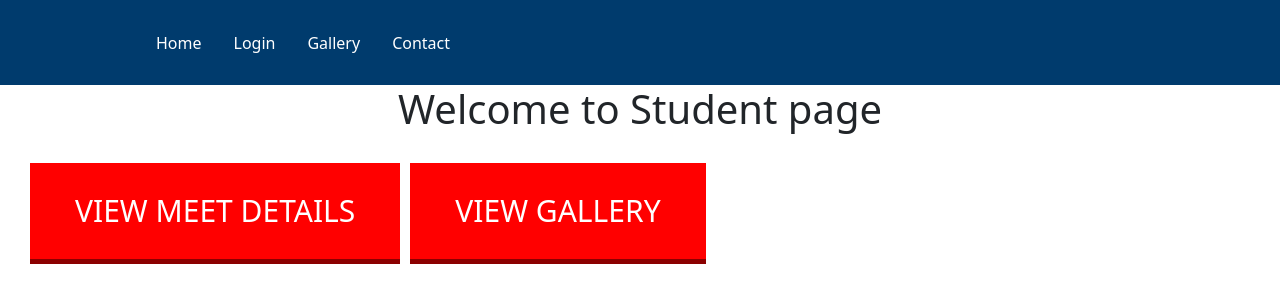
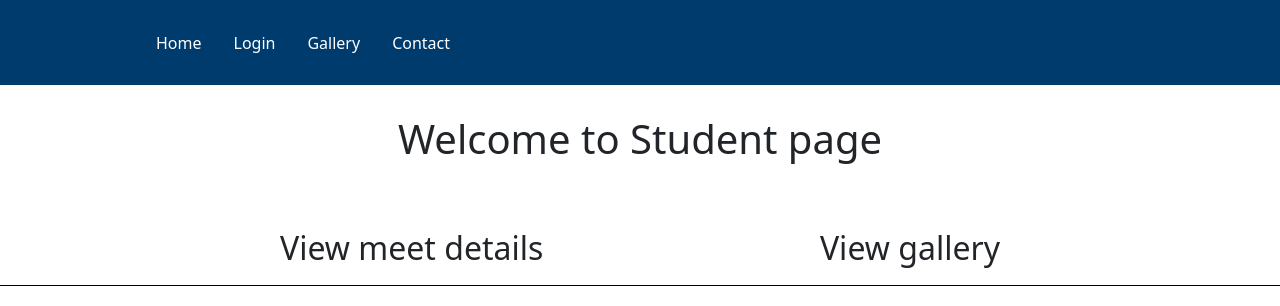
Before and after one commit to RishithaN/NSS-Management-System, a React (Create React App) app: page /student in a window 1280 px wide. Shown: the top 306 px of the page. Built offline with nearby package versions, Linux system fonts and the light colour scheme.

Commit message:
Added css to meet details and gallery 31-02-23

```diff
--- a/src/Admin.js
+++ b/src/Admin.js
@@ -1,5 +1,6 @@
 
 import React , { useState } from "react";
+import "./Student.css"
 
 
 const Admin = () => {
@@ -260,19 +261,19 @@ const getAllMeetDetails = async () => {
 
       <div>
 
-        <div className="studentNav">
+        <header className="studentNav">
 
-          <h2 onClick={handleMeetUploadForStudent} className="navStudent">Upload meet details</h2>
+          <h2 onClick={handleMeetUploadForStudent} style={{textAlign:"left", marginLeft:20}}>Upload meet details</h2>
           <br/>
-          <h2 onClick={handleGalleryUploadForStudent} className="navStudent">Upload gallery</h2>
+          <h2 onClick={handleGalleryUploadForStudent} style={{textAlign:"left", marginLeft:90}}>Upload gallery</h2>
           <br/>
-          <h2 onClick={handleMeetViewForStudent} className="navStudent">View meets</h2>
+          <h2 onClick={handleMeetViewForStudent} style={{textAlign:"left", marginLeft:90}}>View meets</h2>
           <br/>
-          <h2 onClick={handleGalleryViewForStudent} className="navStudent">View Gallery</h2>
+          <h2 onClick={handleGalleryViewForStudent} style={{textAlign:"left", marginLeft:100}}>View Gallery</h2>
           <br/>
 
 
-          </div>
+          </header>
 
           {isMeet && (
                     <div>
@@ -364,15 +365,15 @@ const getAllMeetDetails = async () => {
 
                             {
                                     meetArray.map((row) =>
-                                        <ul>
-                                                <li>{row.mtitle}</li>
-                                                <li>{row.mtype}</li>
-                                                <li>{row.mtotal}</li>
-                                                <li>{row.mdescription}</li>
+                                    <ul style={{listStyleType: "none"}}>
+                                          <li><b><u>Title: {row.mtitle}</u></b></li>
+                                          <li>Meet/Manual: {row.mtype}</li>
+                                          <li>Number of Atendees: {row.mtotal}</li>
+                                          <li>Description: {row.mdescription}</li>
 
-                                                <br/>
+                                          <br/>
 
-                                        </ul>
+                                  </ul>
 
 
                                     )
@@ -390,7 +391,7 @@ const getAllMeetDetails = async () => {
                               <div className="gallery">
                               {images.map(image => (
 
-                              <img
+                              <img style={{padding: 5, display: 'inline-block'}}
                                   sizes="(min-width: 960px) 33vw, (min-width: 640px) 50vw, 100vw"
                                   src={process.env.PUBLIC_URL + image.image_loc}
                                   alt="Gallery Images"
--- a/src/OverallAdmin.js
+++ b/src/OverallAdmin.js
@@ -1,6 +1,7 @@
 import React , { useState } from "react";
 import './OverallAdmin.css';
 import './Admin.css'
+import './Student.css'
 
 const OverallAdmin = () => {
 
@@ -176,19 +177,18 @@ const OverallAdmin = () => {
                         <br/>
                         <br/>
 
-                        <h1>Welcome to Student page</h1>
+                        <h1>Welcome to Overall Admin page</h1>
 
 
                         <br/>
                         <br/>
 
-                        <div className="studentNav2">
+                        <header>
 
-                <h2 onClick={handleMeetViewForStudent} className="navStudent">View meet details</h2>
-                <br/>
-                <h2 onClick={handleGalleryViewForStudent} className="navStudent">View gallery</h2>
+                <h2 onClick={handleMeetViewForStudent} style={{textAlign:"left", marginLeft:100}}>View meet details</h2>
+                <h2 onClick={handleGalleryViewForStudent} style={{textAlign:"left", marginRight:100}}>View gallery</h2>
 
-                </div>
+                </header>
 
 
 
@@ -197,15 +197,15 @@ const OverallAdmin = () => {
 
                             {
                                     meetArray.map((row) =>
-                                        <ul>
-                                                <li>{row.mtitle}</li>
-                                                <li>{row.mtype}</li>
-                                                <li>{row.mtotal}</li>
-                                                <li>{row.mdescription}</li>
+                                    <ul style={{listStyleType: "none"}}>
+                                            <li><b><u>Title: {row.mtitle}</u></b></li>
+                                            <li>Meet/Manual: {row.mtype}</li>
+                                            <li>Number of Atendees: {row.mtotal}</li>
+                                            <li>Description: {row.mdescription}</li>
 
-                                                <br/>
+                                            <br/>
 
-                                        </ul>
+                                    </ul>
 
 
                                     )
@@ -221,7 +221,7 @@ const OverallAdmin = () => {
                         <div className="gallery">
                                 {images.map(image => (
 
-                                <img
+                                <img style={{padding: 5, display: 'inline-block'}}
                                     sizes="(min-width: 960px) 33vw, (min-width: 640px) 50vw, 100vw"
                                     src={process.env.PUBLIC_URL + image.image_loc}
                                     alt="Gallery Images"
--- /dev/null
+++ b/src/Student.css
@@ -0,0 +1,44 @@
+/* Split the screen in half */
+/*.split {
+    height: 100%;
+    width: 50%;
+    position: fixed;
+    z-index: 1;
+    top: 0;
+    overflow: auto;
+    padding-top: 20px;
+  }
+
+  /* Control the left side */
+  /*.left {
+    left: 0;
+    overflow: scroll;
+    scroll-behavior:auto ;
+    margin-top: 200px;
+
+  }
+
+  /* Control the right side */
+  /*.right {
+    right: 0;
+    margin-top: 300px;
+  }
+
+  /* If you want the content centered horizontally and vertically */
+  /*.centered {
+    position: absolute;
+    top: 50%;
+    left: 50%;
+    transform: translate(-50%, -50%);
+    text-align: center;
+  }*/
+  header {
+    display: flex;
+    align-items: center;
+
+    /* Remove the next line if you want the span to appear next to the h1 */
+    justify-content: space-between;
+
+    border-bottom: 1px solid #000;
+    padding: 10px 30px;
+  }
--- a/src/Student.js
+++ b/src/Student.js
@@ -1,6 +1,6 @@
 import React , { useState } from "react";
 // import Imgix from "react-imgix";
-import './Admin.css';
+import "./Student.css"
 
 
 const Student = () => {
@@ -128,32 +128,24 @@ const Student = () => {
 
        <div>
 
-                <h1>Welcome to Student page</h1>
-
-                <div className="studentNav2">
-
-                <h2 onClick={handleMeetViewForStudent} className="navStudent">View meet details</h2>
-                <br/>
-                <h2 onClick={handleGalleryViewForStudent} className="navStudent">View gallery</h2>
-
-
-                <br/> <br/>
-
-
-                </div>
-
+                <h1 style={{marginTop:30}}>Welcome to Student page</h1><br/><br/>
+<header>
+                <h2 onClick={handleMeetViewForStudent} style={{textAlign:"left", marginLeft:250}}>View meet details</h2>
+                <h2 onClick={handleGalleryViewForStudent}style={{textAlign:"right", marginRight:250}}>View gallery</h2>
+</header>
 
 
                 {isMeet && (
-                    <div>
-
+                    <div><div class="split left">
+                    <div class="centered">
+<br/>
                             {
                                     meetArray.map((row) =>
-                                        <ul>
-                                                <li>{row.mtitle}</li>
-                                                <li>{row.mtype}</li>
-                                                <li>{row.mtotal}</li>
-                                                <li>{row.mdescription}</li>
+                                        <ul style={{listStyleType: "none"}}>
+                                                <li><b><u>Title: {row.mtitle}</u></b></li>
+                                                <li>Meet/Manual: {row.mtype}</li>
+                                                <li>Number of Atendees: {row.mtotal}</li>
+                                                <li>Description: {row.mdescription}</li>
 
                                                 <br/>
 
@@ -164,16 +156,17 @@ const Student = () => {
 
                             }
 
-
+</div></div>
                     </div>
                 )}
 
                 {isGallery && (
-
-                    <div className="gallery">
+                    <div class="split right">
+                    <div class="centered">
+                    <div className="gallery" style={{margin:50}}>
                             {images.map(image => (
 
-                            <img
+                            <img  style={{padding: 5, display: 'inline-block'}}
                                 sizes="(min-width: 960px) 33vw, (min-width: 640px) 50vw, 100vw"
                                 src={process.env.PUBLIC_URL + image.image_loc}
                                 alt="Gallery Images"
@@ -182,7 +175,7 @@ const Student = () => {
                             />
                             // <h1>{image.image_loc}</h1>
                             ))}
-                        </div>
+                        </div></div></div>
 
                 )}
 
```
